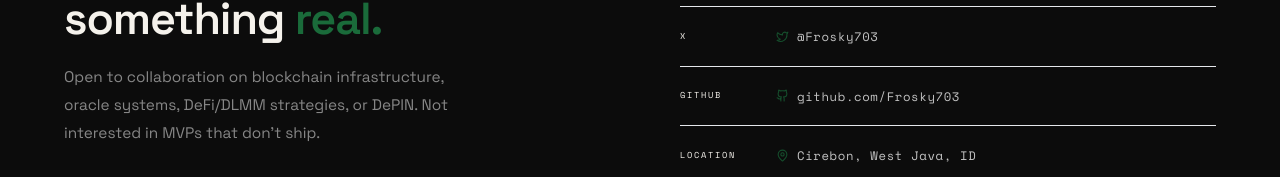
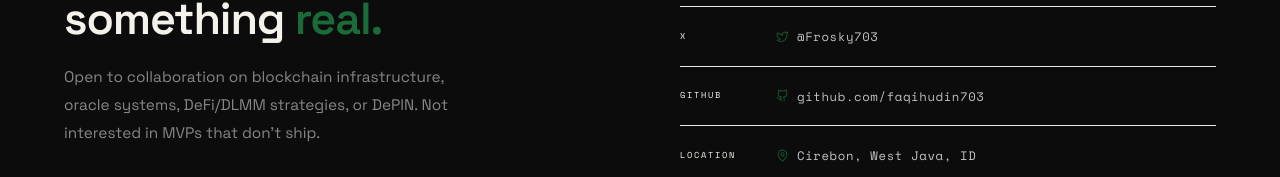
Before and after one commit to faqihudin703/UAS_DevOps_AWS, a React (Vite) app in the folder web-statis/: page / in a window 1280 px wide. Shown: the part 4704-4881 px from the top of the page. Built offline with nearby package versions, Linux system fonts and the light colour scheme.

Commit message:
update file

```diff
--- a/web-statis/src/components/Contact.tsx
+++ b/web-statis/src/components/Contact.tsx
@@ -3,7 +3,7 @@ import { Github, Twitter, Globe, Mail, MapPin } from 'lucide-react'
 const contacts = [
   { label: 'Email',    value: 'faqihudin703@gmail.com',  link: 'mailto:faqihudin703@gmail.com', icon: <Mail size={13} /> },
   { label: 'X',        value: '@Frosky703',              link: 'https://x.com/Frosky703',       icon: <Twitter size={13} /> },
-  { label: 'GitHub',   value: 'github.com/Frosky703',   link: 'https://github.com/Frosky703',  icon: <Github size={13} /> },
+  { label: 'GitHub',   value: 'github.com/faqihudin703',   link: 'https://github.com/faqihudin703',  icon: <Github size={13} /> },
   { label: 'Location', value: 'Cirebon, West Java, ID', link: null,                            icon: <MapPin size={13} /> },
 ]
 
```
